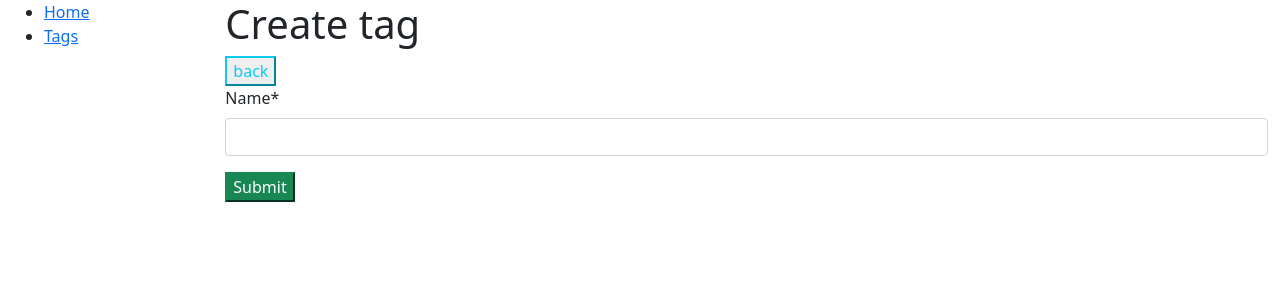
After one commit to WDemidenko/Task_tag-project, a Django app: page /tags/create/ in a window 1280 px wide. The commit adds this page. Shown: the top 300 px of the page. Run offline with Django 4.2, Linux system fonts and the light colour scheme; some libraries are stand-ins or nearby versions.

Commit message:
Add url view and template for creating or updating a Tag

```diff
--- a/task/urls.py
+++ b/task/urls.py
@@ -1,6 +1,7 @@
 from django.urls import path
 
-from task.views import TaskListView, TagsListView, TaskCreateView, TaskUpdateView, TaskDeleteView, complete_undo_task
+from task.views import TaskListView, TagsListView, TaskCreateView, TaskUpdateView, TaskDeleteView, complete_undo_task, \
+    TagCreateView
 
 urlpatterns = [
     path("", TaskListView.as_view(), name="task-list"),
@@ -8,7 +9,8 @@ urlpatterns = [
     path("create/", TaskCreateView.as_view(), name="task-create"),
     path("<int:pk>/", TaskUpdateView.as_view(), name="task-update"),
     path("<int:pk>/delete/", TaskDeleteView.as_view(), name="task-delete"),
-    path("<int:pk>/complete_undo_task/", complete_undo_task, name="complete-undo-task")
+    path("<int:pk>/complete_undo_task/", complete_undo_task, name="complete-undo-task"),
+    path("tags/create/", TagCreateView.as_view(), name="tag-create"),
 ]
 
 app_name = "task"
--- a/task/views.py
+++ b/task/views.py
@@ -1,10 +1,19 @@
 from django.http import HttpResponseRedirect
-from django.shortcuts import render
 from django.urls import reverse_lazy, reverse
 from django.views import generic
 
-from task.forms import TaskCreatingForm
+from task.forms import TaskCreatingForm, TagCreatingForm
 from task.models import Task, Tag
+
+
+class TagsListView(generic.ListView):
+    model = Tag
+
+
+class TagCreateView(generic.CreateView):
+    model = Tag
+    form_class = TagCreatingForm
+    success_url = reverse_lazy("task:tag-list")
 
 
 class TaskListView(generic.ListView):
@@ -14,10 +23,6 @@ class TaskListView(generic.ListView):
     def get_queryset(self):
         self.queryset = Task.objects.order_by("task_is_done", "-created")
         return self.queryset
-
-
-class TagsListView(generic.ListView):
-    model = Tag
 
 
 class TaskCreateView(generic.CreateView):
--- /dev/null
+++ b/templates/task/tag_form.html
@@ -0,0 +1,15 @@
+{% extends "base.html" %}
+{% load crispy_forms_filters %}
+
+
+{% block content %}
+  <h1>{{ object|yesno:"Update, Create" }} tag</h1>
+  <a href="{% url 'task:tag-list' %}"><button class="btn-outline-info">back</button></a>
+
+  <form action="" method="post" novalidate>
+    {% csrf_token %}
+    {{ form|crispy }}
+    <input class="btn-success" type="submit" value="Submit">
+  </form>
+
+{% endblock %}
--- a/templates/task/tag_list.html
+++ b/templates/task/tag_list.html
@@ -3,6 +3,7 @@
 
 {% block content %}
   <h1>Tags</h1>
+  <a class="btn btn-primary" href="{% url 'task:tag-create' %}">add</a>
   {% if tag_list %}
     <table class="table">
       <tr>
```
